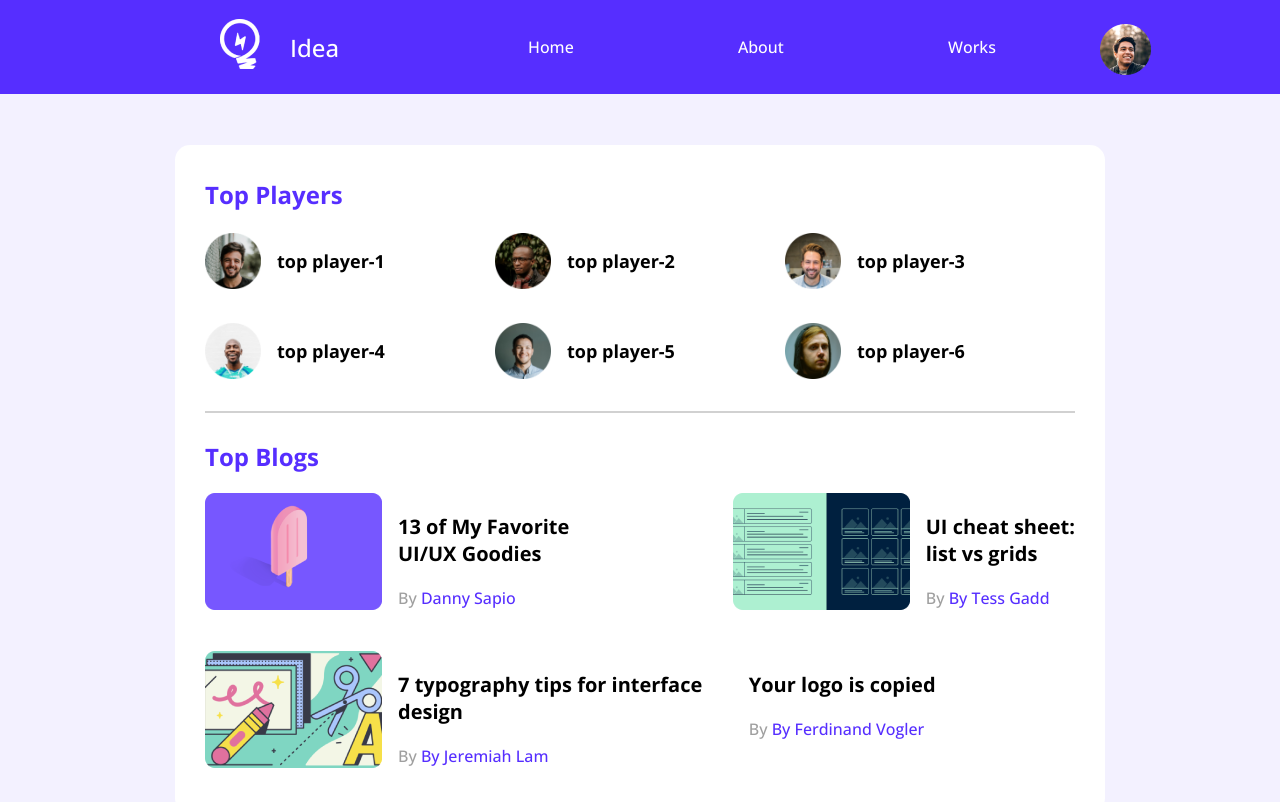
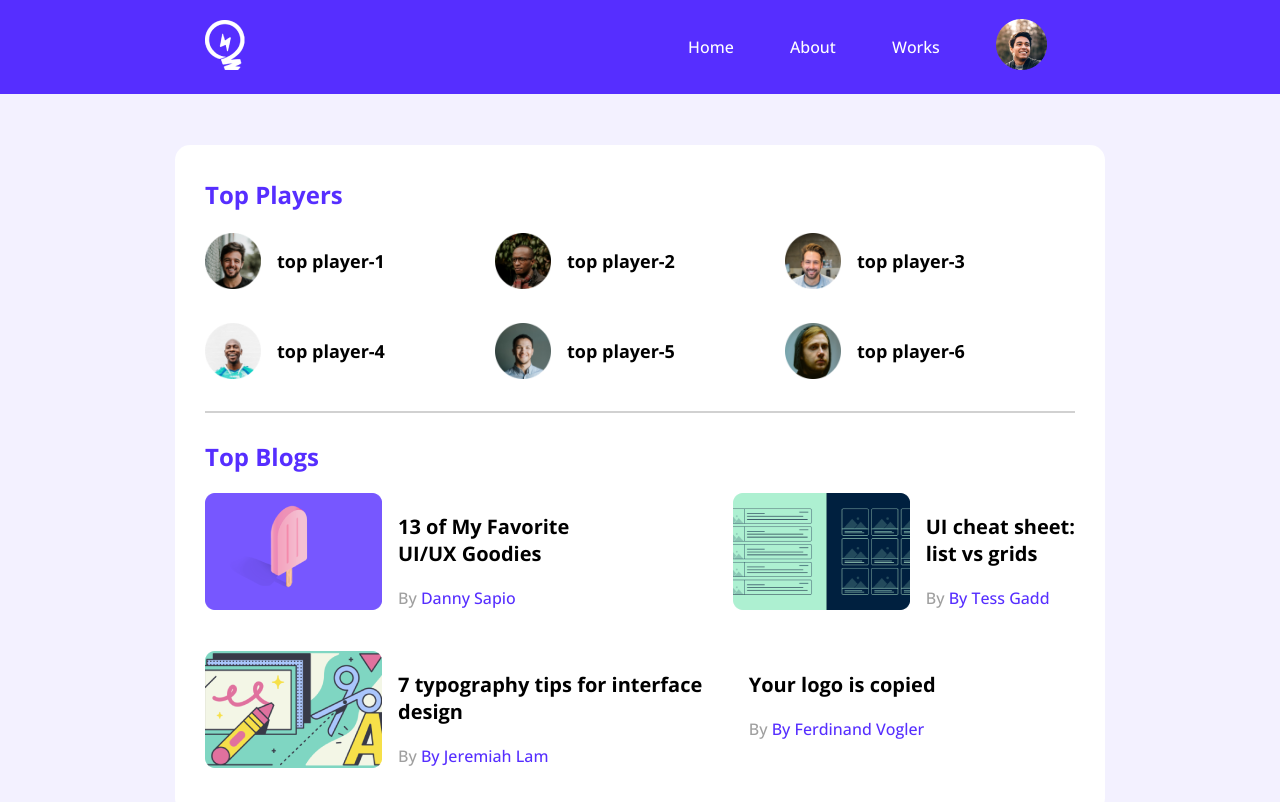
Before and after one commit to md-ibrahim-bd/leader-board-css3, a plain HTML site: page index.html in a window 1280 px wide. Shown: the top 802 px of the page. Drawn offline with nearby package versions, Linux system fonts and the light colour scheme.

Commit message:
added something

```diff
--- a/css/style.css
+++ b/css/style.css
@@ -7,34 +7,37 @@ header{
     margin-top: 30px;
 }
 /* common style or utilities */
-.nav-container{
-    padding: 0;
-    margin: 0;
-    background-color: #562EFF;
+
+/* nav start  */
+
+nav{
+    background-color: #562eff;
+}
+.items {
+    max-width: 870px;
     width: 100%;
     height: 94px;
+    display: flex;
+    justify-content: space-between;
+    align-items: center;
+    margin: auto;
     }
-.nav-container a{
-    color: #FFFFFF;
+    .logo {
+    width: 50%;
     }
-nav ul{
-    float: right;
-    margin-right: 40px;
-    margin-top: 36px;
+    ul {
+    width: 50%;
+    display: flex;
+    align-items: center;
+    justify-content: space-around;
+    list-style: none;
     }
-.nav-container ul li{
-    display: inline-block;
-    margin: 0 80px;
-}
-.nav-container ul li a{
+    ul > li > a {
+    color: white;
     text-decoration: none;
-}
-.nav-container ul li img{
-    position: absolute;
-    width: 51px;
-    height: 51px;
-    left: 1100px;
-    top: 24px;
+    font-weight: 400;
+    font-size: 16px;
+    line-height: 24px;
     }
     .logo-img {
     position: absolute;
@@ -43,7 +46,7 @@ nav ul{
     width: 40.42px;
     height: 51px;
     }
-.logo-img span{
+    .logo-img span {
     position: absolute;
     width: 54px;
     height: 36px;
@@ -53,6 +56,9 @@ nav ul{
     font-weight: 500;
     color: white;
     }
+
+/* nav end  */
+
 body{
     font-family: 'Open Sans', sans-serif;
     background-color: #F3F1FF;
@@ -152,12 +158,6 @@ hr{
     justify-content: space-evenly;
 
 }
-/* .course-duration i, span{
-    font-weight: 600;
-    font-size: 14.6913px;
-    line-height: 20px;
-    color: #FF4A60;
-} */
 .fa-star{
     font-size: 12px;
 }
@@ -170,30 +170,40 @@ hr{
 .fa-star.empty{
     color:#b8a0a0;
 }
-/* media query  */
 
-/* Mobile devices */
+/* media queries */
+
+/* mobile  */
+
 @media only screen and (max-width:688px) {
+    nav{
+        display: block;
+        position: absolute;
+        padding: 15px 20px;
+    }
+    .menu{
+        margin-top: 15px;
+        display: none;
+    }
     .container{
         width: 100%;
     }
     .players, .blogs, .courses{
-        grid-template-columns: repeat(1, auto);
+        grid-template-columns: repeat(1, 1fr);
     }
     .player, .blog{
         flex-direction: column;
     }
 }
-
  /* i pad device */
 @media only screen and (min-width:688px) and (max-width:992px) {
     .container{
         width: 100%;
     }
     .players, .courses{
-        grid-template-columns: repeat(2, auto);
+        grid-template-columns: repeat(2, 1fr);
     }
     .blogs{
-        grid-template-columns: repeat(1, auto);
+        grid-template-columns: repeat(1, 1fr);
     }
 }
--- a/index.html
+++ b/index.html
@@ -14,20 +14,19 @@
 <body>
     <!-- Navigation bar -->
 
-    <nav class="nav-container">
-        <div class="logo-img">
-            <img src="images/logo.png" alt="">
-            <span>Idea</span>
+    <nav>
+        <div class="items">
+          <div class="logo">
+            <img src="images/logo.png" alt="" />
+          </div>
+          <ul>
+            <li><a href="">Home</a></li>
+            <li><a href="">About</a></li>
+            <li><a href="">Works</a></li>
+            <li><img src="images/profile.png" alt="" /></li>
+          </ul>
         </div>
-        <ul>
-            <!-- <li><img class="logo-img" src="images/logo.png" alt=""></li> -->
-            <li><a href="#">Home</a></li>
-            <li><a href="#">About</a></li>
-            <li><a href="#">Works</a></li>
-            <li><img src="images/profile.png" alt=""></li>
-            <!-- <li><img src="images/profile.png" alt=""></li> -->
-        </ul>
-    </nav>
+      </nav>
     <!-- header start -->
     <header>
 
@@ -142,7 +141,6 @@
                                 <span>4.5</span>
                             </div>
                             <div class="course-duration">
-                                <!-- <i class="fa-solid fa-clock"></i> -->
                                 <svg width="18" height="17" viewBox="0 0 18 17" fill="none" xmlns="http://www.w3.org/2000/svg">
                                     <path d="M8.92809 0.0523682C4.32037 0.0523682 0.589111 3.79197 0.589111 8.3997C0.589111 13.0074 4.32037 16.747 8.92809 16.747C13.5442 16.747 17.2838 13.0074 17.2838 8.3997C17.2838 3.79197 13.5442 0.0523682 8.92809 0.0523682ZM8.93644 15.0776C5.24692 15.0776 2.25858 12.0892 2.25858 8.3997C2.25858 4.71018 5.24692 1.72183 8.93644 1.72183C12.626 1.72183 15.6143 4.71018 15.6143 8.3997C15.6143 12.0892 12.626 15.0776 8.93644 15.0776ZM9.35381 4.22603H8.10171V9.23443L12.4841 11.8638L13.1101 10.8371L9.35381 8.60838V4.22603Z" fill="#FF4A60"/>
                                     </svg>
```
Lines whose indentation alone changed are shown as unchanged.
